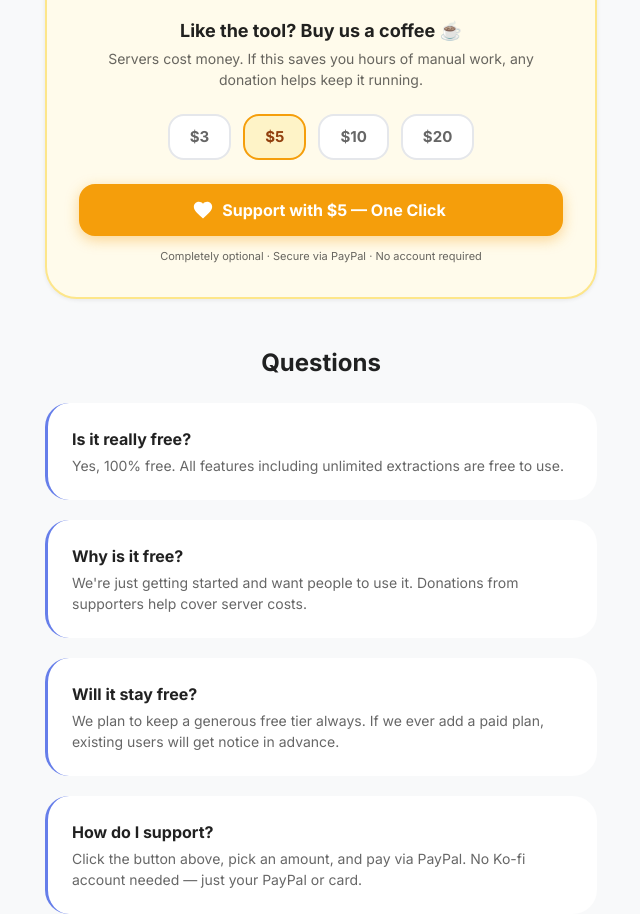
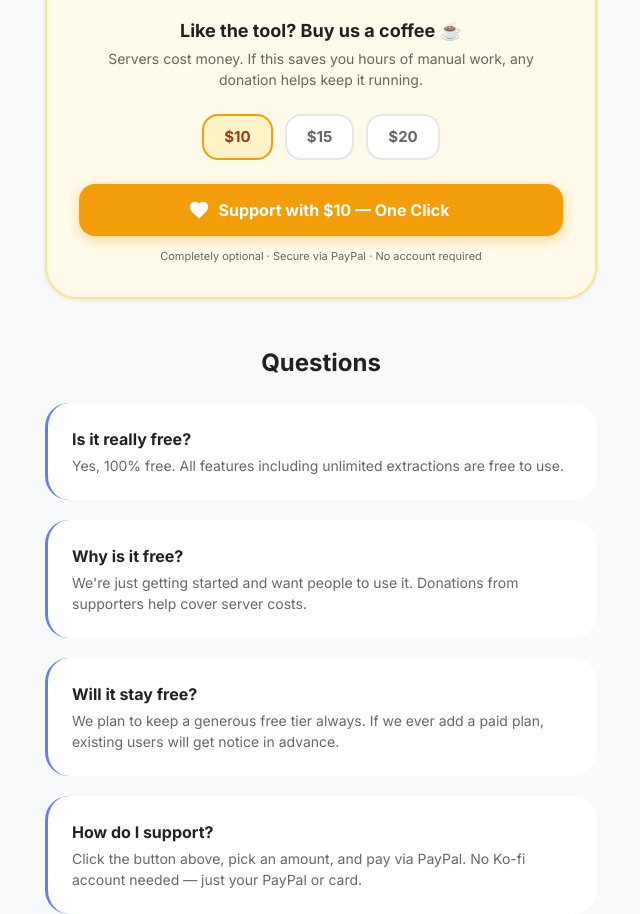
Before and after one commit to Nikhil4388/docuextract, a React (Vite) app in the folder frontend/: page /pricing in a window 1280 px wide. Shown: the part 1027-1941 px from the top of the page, without its empty margins (319-959 px from the left). Built offline with nearby package versions, Linux system fonts and the light colour scheme; no server answers.

Commit message:
Update donation amounts to , ,

```diff
--- a/frontend/src/pages/PricingPage.tsx
+++ b/frontend/src/pages/PricingPage.tsx
@@ -19,12 +19,12 @@ const ALL_FEATURES = [
   'Priority support',
 ];
 
-const AMOUNTS = [3, 5, 10, 20];
+const AMOUNTS = [10, 15, 20];
 
 export default function PricingPage() {
   const navigate = useNavigate();
   const [open, setOpen] = useState(false);
-  const [selected, setSelected] = useState(5);
+  const [selected, setSelected] = useState(10);
   const [iframeLoading, setIframeLoading] = useState(true);
 
   const handleDonate = () => {
```
